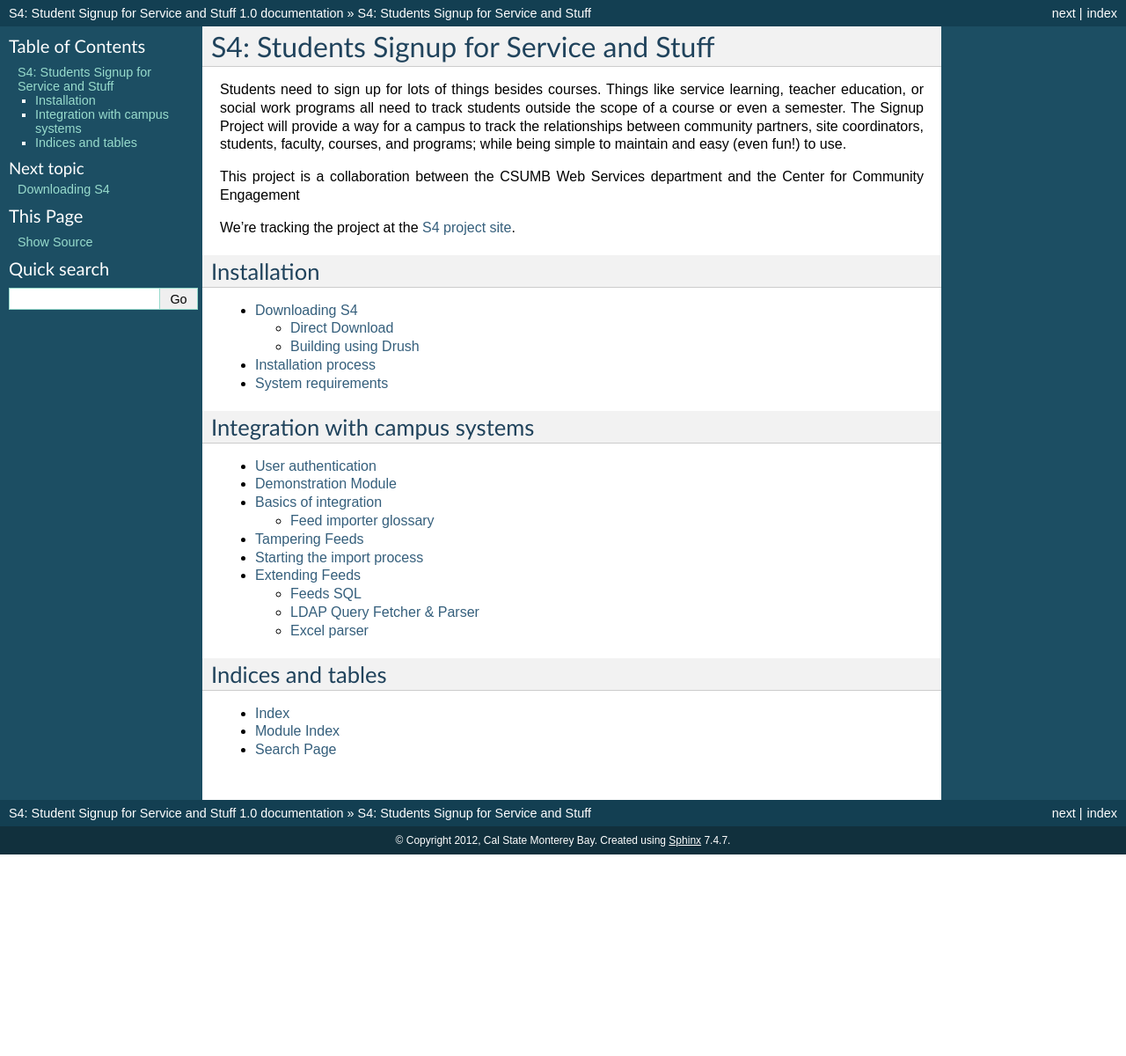
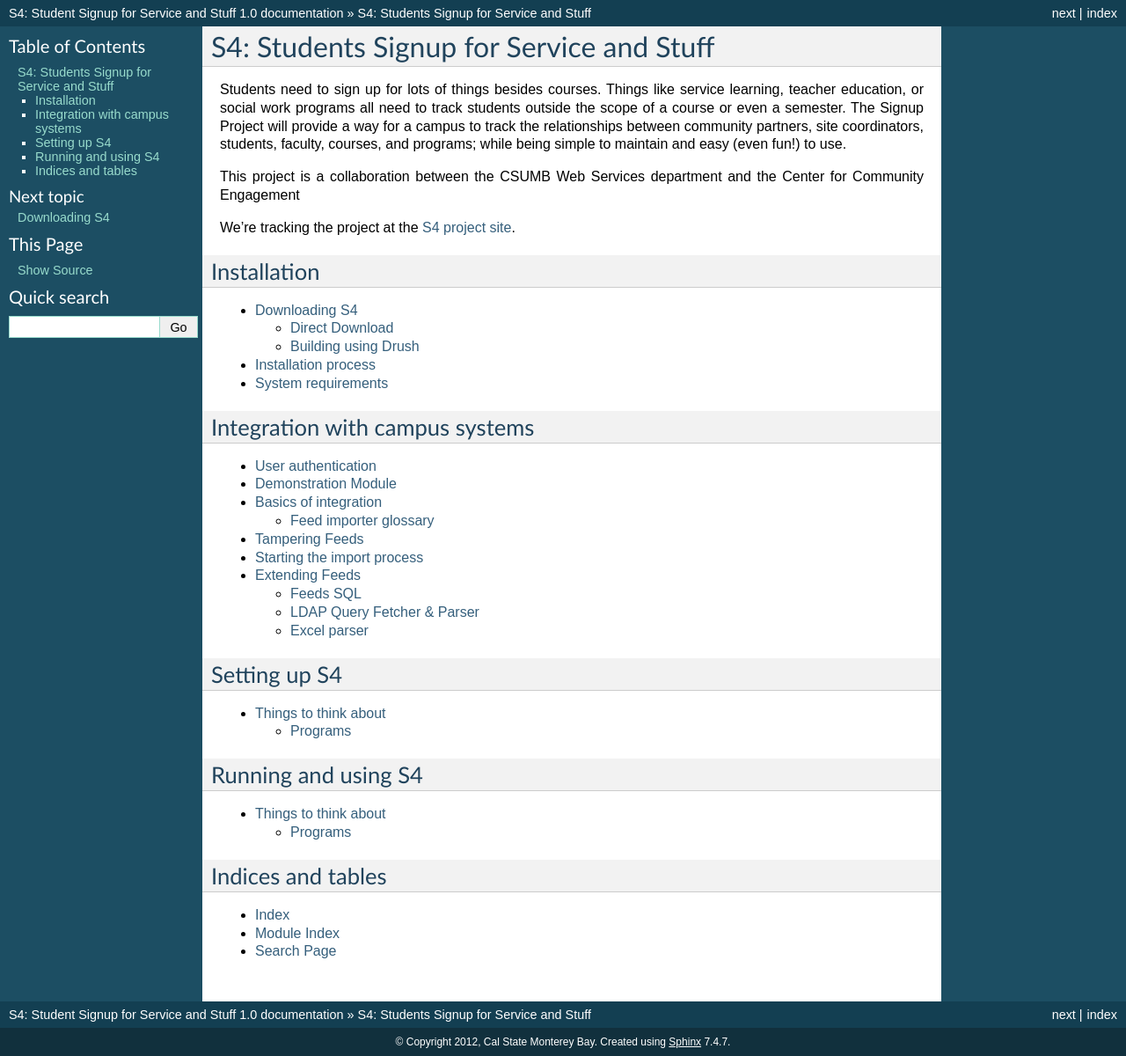
Before and after one commit to calstates4/s4project, a Sphinx documentation site: the page built from docs/index.rst, in a window 1280 px wide. Shown: the whole page at 88% size. Built offline with Sphinx 7.4.7, drawn with Linux system fonts in a browser that asks for light colours; before the commit the page ends 971 px from its top, so only the background shows below that.

Commit message:
Added glossary, setup information.

```diff
--- a/docs/index.rst
+++ b/docs/index.rst
@@ -16,7 +16,7 @@
 
 
 Installation
-===============
+============
 
 .. toctree::
    :maxdepth: 2
@@ -25,7 +25,7 @@
    installation/*
 
 Integration with campus systems
-===============
+===============================
 
 .. toctree::
    :maxdepth: 2
@@ -33,6 +33,24 @@
 
    integration/*
 
+Setting up S4
+=============
+
+.. toctree::
+   :maxdepth: 2
+   :glob:
+
+   setup/*
+
+Running and using S4
+====================
+
+.. toctree::
+   :maxdepth: 2
+   :glob:
+
+   setup/*
+
 Indices and tables
 ==================
 
--- /dev/null
+++ b/docs/setup/programs.rst
@@ -0,0 +1,13 @@
+=====================
+Things to think about
+=====================
+
+S4 was built to be extremely flexible, and with an eye to allowing multiple departments to exist within one website, which helps community partners (they don't get five different calls from departments about risk management forms), and helps ensure that partner information is accurate. In short, by having multiple departments all maintaining the same list of sites, students, programs, and signups, the more eyes the better.
+
+You can, of course, give multiple departments their own S4 to use; however, that causes duplication of work from IT staff (they have to integrate two systems with the campus SIS, for example) and means that students might have an inconsistent experience when they are part of multiple programs. Below are a list of things to think about before you start your S4 journey. You might want to consult the :ref:`glossary` before reading this.
+
+--------
+Programs
+--------
+
+Programs in S4 are ways to divide up sites, courses, and students, and to let S4 know who's allowed to edit a site. Sites and site staff can be restricted to specific groups of students, and depending on the program a student is in
```
Also changed, not shown: docs/running/glossary.rst (added, +7 -0 lines).
